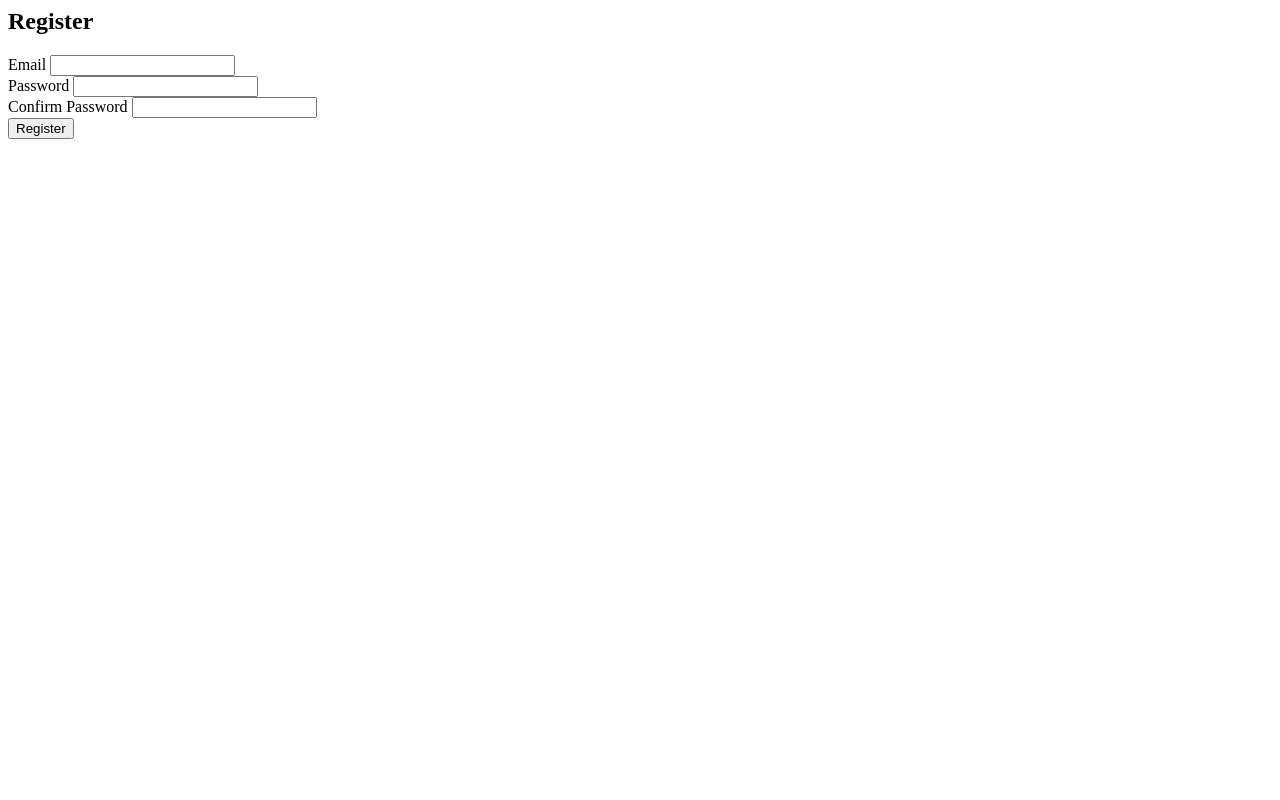
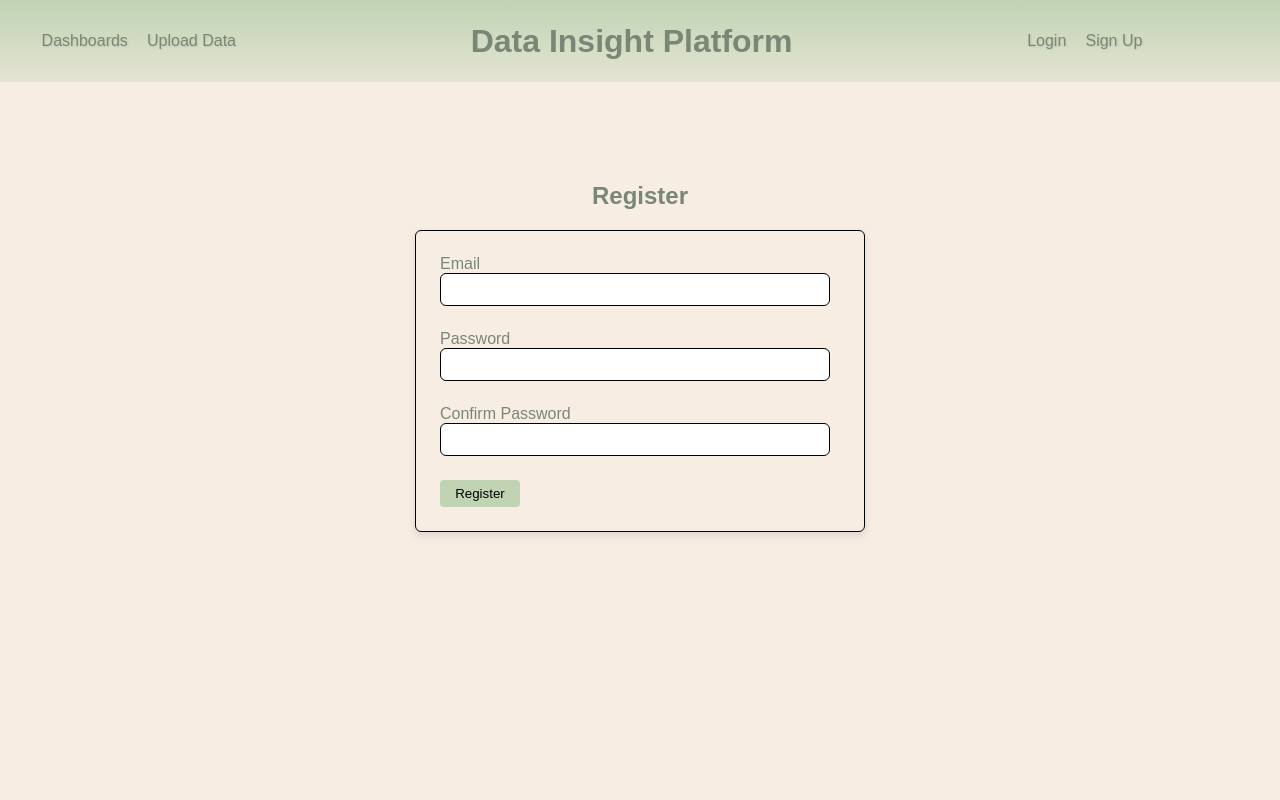
Before and after one commit to jkrarmstrong/insights-platform, a Flask app: page /register in a window 1280 px wide. Run offline with Flask 3, Linux system fonts and the light colour scheme.

Commit message:
A lot of frontend dev. today. Mainly input and form layout and style.

```diff
--- a/app.py
+++ b/app.py
@@ -10,6 +10,7 @@ import os
 from werkzeug.utils import secure_filename
 from flask_migrate import Migrate
 from datetime import timedelta
+from forms.upload_forms import UploadForm
 
 
 # --- Flask App setup ---
@@ -82,15 +83,23 @@ def analyze_data():
     Analyzes the data. For now it calculates the mean of a given column.
     """
     data = current_user.get_data()
-    if data is None:
-        column_name = "value_column"
-        if column_name in data.columns:
-            average = data[column_name].mean()
-            return jsonify({"average": average})
-        else:
-            flash("Column not found in data", "danger")
+    print(f"Data retrieved: {data}") # For debugging
+
+    if not data or len(data) == 0:
+        flash("No data found to analyze", "danger")
+        return redirect(url_for("dashboard"))
+
+    column_name = "value_column"  # This should match the column name from your CSV file
+    data_frame = pd.DataFrame(data[0])  # Convert the first entry to a DataFrame
+
+    print(f"Dataframe columns: {data_frame.columns}")  # Debugging: check columns in DataFrame
+
+    if column_name in data_frame.columns:
+        average = data_frame[column_name].mean()
+        print(f"Average calculated: {average}")  # Debugging: check the calculated average
+        return render_template("dashboard.html", title="Dashboard", average=average)
     else:
-        flash("No data found for analyze", "danger")
+        flash(f"Column '{column_name}' not found in data", "danger")
 
     return redirect(url_for("dashboard"))
 
@@ -101,6 +110,8 @@ def upload_data():
     """
     This function handles file uploads.
     """
+
+    form = UploadForm()
     if request.method == "POST":
         if "file" not in request.files: # Check for files field in form
             flash("No file part", "danger")
@@ -126,7 +137,7 @@ def upload_data():
             return redirect(url_for("dashboard"))
 
     # If method is GET, render upload_data.html
-    return render_template("upload_data.html", title="Upload Data")
+    return render_template("upload_data.html", title="Upload Data", form=form)
 
 
 
--- /dev/null
+++ b/static/css/base/text.css
@@ -0,0 +1,16 @@
+
+body {
+    font-family: Arial, Helvetica, sans-serif;
+    background-color: var(--light-cream-yellow);
+    color: var(--dark-blue);
+}
+
+h1 {
+    font-size: 2rem;
+    text-align: center;
+}
+
+h2 {
+    text-align: center;
+    padding-top: 5rem;
+}
--- /dev/null
+++ b/static/css/components/_buttons.css
@@ -0,0 +1,12 @@
+
+
+.form-button {
+    width: 20%;
+    display: flex;
+    justify-content: center;
+    border: none;
+    border-radius: 4px;
+    background-color: white;
+    background-color: #C0D3B3;
+    padding: 6px;
+}
--- /dev/null
+++ b/static/css/components/_forms.css
@@ -0,0 +1,28 @@
+
+
+form {
+    display: flex;
+    flex-direction: column;
+    justify-content: center;
+    align-items: flex-start;
+    border: 1px solid black;
+    padding: 24px;
+    width: 100%;
+    max-width: 400px;
+    border-radius: 6px;
+    box-shadow: 0 4px 10px rgba(0, 0, 0, 0.1);
+    margin: 0 auto;
+}
+
+.form-group {
+    margin-bottom: 1.5rem;
+    display: flex;
+    flex-direction: column;
+}
+
+.form-control {
+    width: 200%;
+    padding: 0.5rem;
+    border: 1px solid black;
+    border-radius: 6px;
+}
--- /dev/null
+++ b/static/css/layout/_header.css
@@ -0,0 +1,70 @@
+
+
+html, body {
+    margin: 0;
+    padding: 0;
+    height: 100%;
+}
+
+header {
+    color: var(--dark-blue);
+}
+
+h1 {
+    margin-top: 0.2rem;
+    margin-bottom: 0.2rem;
+}
+
+.nav-container {
+    background-color: #C0D3B3;
+    padding: 1rem 0;
+    width: 100%;
+    background: linear-gradient(to bottom, #C0D3B3, rgba(192, 211, 179, 0.35));
+
+}
+
+nav {
+    display: flex;
+    justify-content: space-between;
+    align-items: center;
+    width: 100%;
+}
+
+/* Left navigation bar items */
+.left-links {
+    display: flex;
+    list-style-type: none;
+    padding: 0;
+    padding-left: 2rem;
+}
+
+.left-links li {
+    margin: 0 0.6rem;
+}
+
+.left-links li a {
+    text-decoration: none;
+    color: var(--dark-blue);
+    font-size: 1rem;
+    text-shadow: 1px 1px 2px rgba(0, 0, 0, 0.1);  /* Shadow for readability */
+
+}
+
+/* Right navigation bar items */
+.right-links {
+    display: flex;
+    list-style-type: none;
+    padding: 0;
+    padding-right: 8rem;
+}
+
+.right-links li {
+    margin: 0 0.6rem;
+}
+
+.right-links li a {
+    text-decoration: none;
+    color: var(--dark-blue);
+    font-size: 1rem;
+    text-shadow: 1px 1px 2px rgba(0, 0, 0, 0.1);  /* Shadow for readability */
+}
--- /dev/null
+++ b/static/css/styles.css
@@ -0,0 +1,17 @@
+
+@import 'base/text.css';
+@import 'layout/_header.css';
+@import 'layout/footer.css';
+@import 'components/_buttons.css';
+@import 'components/_forms.css';
+
+/* colorhunt URL: https://colorhunt.co/palette/f8ede3bdd2b6a2b29f798777 */
+
+
+:root {
+
+    --dark-blue: #798777;   /* Primary text color */
+    --blue-gray: #BDD2B6;   /* Background color for header or navigation */
+    --light-blue-green: #A2B29F;   /* Secondary text color or button color */
+    --light-cream-yellow: #F8EDE3;  /* Backround color */
+}
--- a/templates/dashboard.html
+++ b/templates/dashboard.html
@@ -2,9 +2,11 @@
 <head>
     <meta charset="UTF-8">
     <meta name="viewport" content="width=device-width, initial-scale=1.0">
+    <link rel="stylesheet" href="{{ url_for('static', filename='css/styles.css') }}">
     <title>Dashboard</title>
 </head>
 <body>
+    {% include 'header.html' %}
     <h2>Dashboard</h2>
     <p>Your uploaded data and analysis</p>
 
@@ -15,8 +17,8 @@
 
     <div>
         <!-- Display analyzed data if there is any -->
-         {% if avarage %}
-            <p>Avarage of the selected column: {{ avarage }}</p>
+         {% if average %}
+            <p>Average of the selected column: {{ average }}</p>
         {% endif %}
     </div>
 
--- /dev/null
+++ b/templates/header.html
@@ -0,0 +1,15 @@
+<header>
+    <div class="nav-container">
+        <nav>
+            <ul class="left-links">
+                <li><a href="{{ url_for('dashboard') }}">Dashboards</a></li>
+                <li><a href="{{ url_for('upload_data') }}">Upload Data</a></li>
+            </ul>
+            <h1>Data Insight Platform</h1>
+            <ul class="right-links">
+                <li><a href="{{ url_for('login') }}">Login</a></li>
+                <li><a href="{{ url_for('register') }}">Sign Up</a></li>
+            </ul>
+        </nav>
+    </div>
+</header>
--- a/templates/login.html
+++ b/templates/login.html
@@ -2,9 +2,11 @@
 <head>
     <meta charset="UTF-8">
     <meta name="viewport" content="width=device-width, initial-scale=1.0">
+    <link rel="stylesheet" href="{{ url_for('static', filename='css/styles.css') }}">
     <title>Login</title>
 </head>
 <body>
+    {% include 'header.html' %}
     <h2>Login</h2>
 
     <!-- Login form uses POST method to submit data -->
@@ -24,7 +26,7 @@
         </div>
 
         <!-- Submit button to login -->
-        <button type="submit">Login</button>
+        <button class="form-button" type="submit">Login</button>
     </form>
 
 </body>
--- a/templates/register.html
+++ b/templates/register.html
@@ -2,9 +2,11 @@
 <head>
     <meta charset="UTF-8">
     <meta name="viewport" content="width=device-width, initial-scale=1.0">
+    <link rel="stylesheet" href="{{ url_for('static', filename='css/styles.css') }}">
     <title>Register</title>
 </head>
 <body>
+    {% include 'header.html' %}
     <h2>Register</h2>
 
     <!-- Registration form uses POST method to send data to the server -->
@@ -30,7 +32,7 @@
         </div>
 
         <!-- Submit button for the form -->
-        <button type="submit">Register</button>
+        <button class="form-button" type="submit">Register</button>
     </form>
 
 
--- a/templates/upload_data.html
+++ b/templates/upload_data.html
@@ -2,9 +2,11 @@
 <head>
     <meta charset="UTF-8">
     <meta name="viewport" content="width=device-width, initial-scale=1.0">
+    <link rel="stylesheet" href="{{ url_for('static', filename='css/styles.css') }}">
     <title>Upload Data</title>
 </head>
 <body>
+    {% include 'header.html' %}
     <h2>Upload Data</h2>
 
     <!-- Form for uploading a file -->
@@ -14,7 +16,7 @@
         <!-- File input field -->
         <div>
             <label for="file">Choose a CSV file</label>
-            <input type="file" name="file" accept=".csv" required>
+            {{ form.file(class="form-control") }}
         </div>
 
         <!-- Submit button for the form -->
--- /dev/null
+++ b/uploads/test_data.csv
@@ -0,0 +1,6 @@
+name,age,value_column
+Alice,25,100
+Bob,30,200
+Charlie,35,300
+David,40,400
+Eve,45,500
```
Also changed, not shown: forms/upload_forms.py (added, +9 -0 lines), migrations/versions/285a90ddaed1_.py (added, +34 -0 lines), models/user_model.py (+31 -0 lines), static/css/layout/_footer.css (added).
